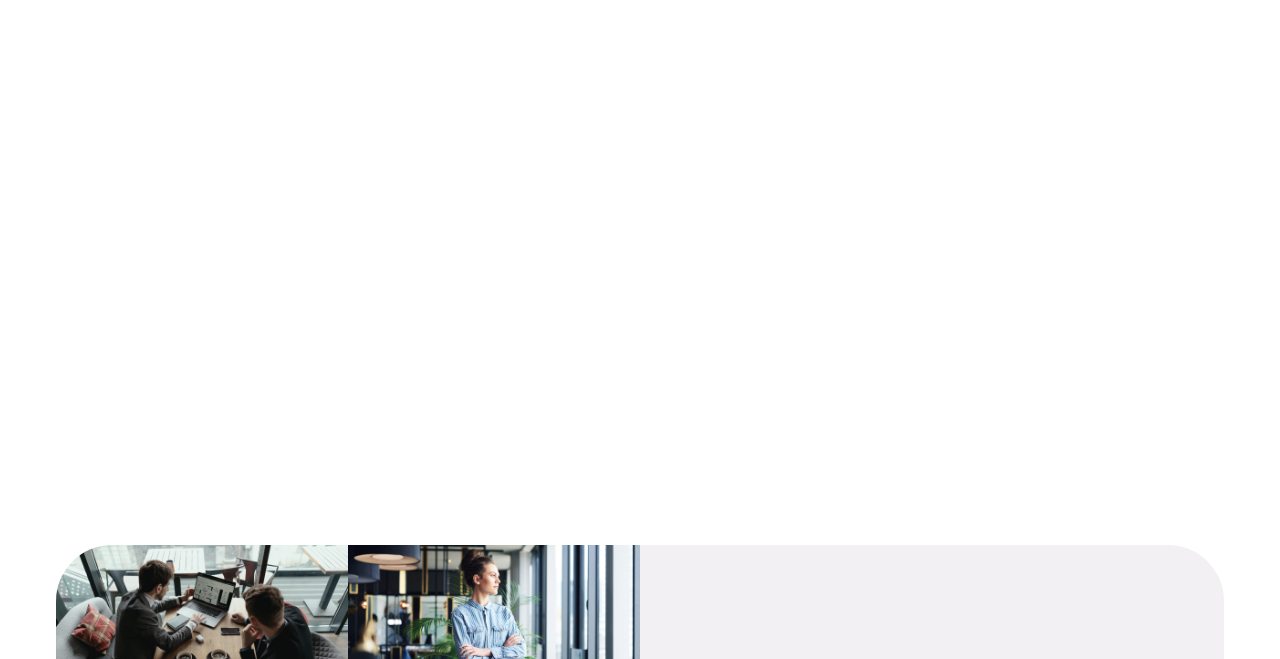
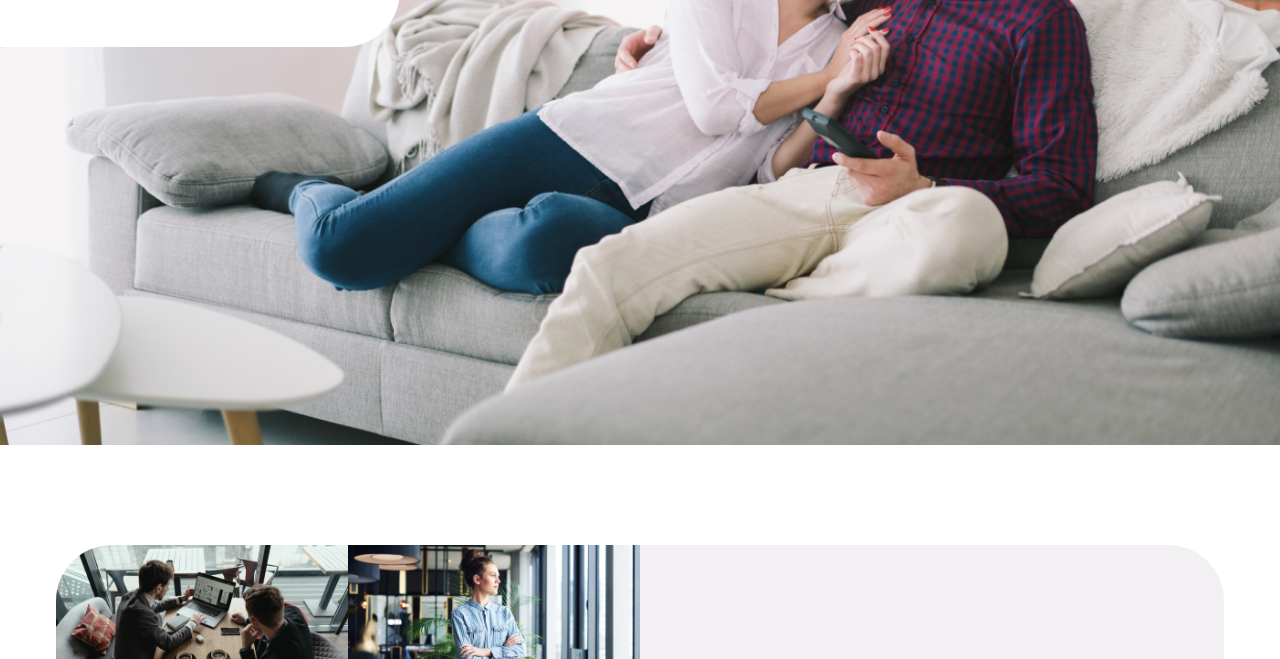
Before and after one commit to standiki/RWD, a plain HTML site: page index.html in a window 1280 px wide. Shown: the part 442-1101 px from the top of the page. Drawn offline with Linux system fonts and the light colour scheme.

Commit message:
Elegant fix to the Hero Section background image

```diff
--- a/style/index.css
+++ b/style/index.css
@@ -97,7 +97,7 @@ p {
 }
 
 .bg-image {
-  background-image: url("./assets/hero-bg.png");
+  background-image: url("../assets/hero-bg.png");
   background-repeat: no-repeat;
   background-size: cover;
   background-position: center center;
```
